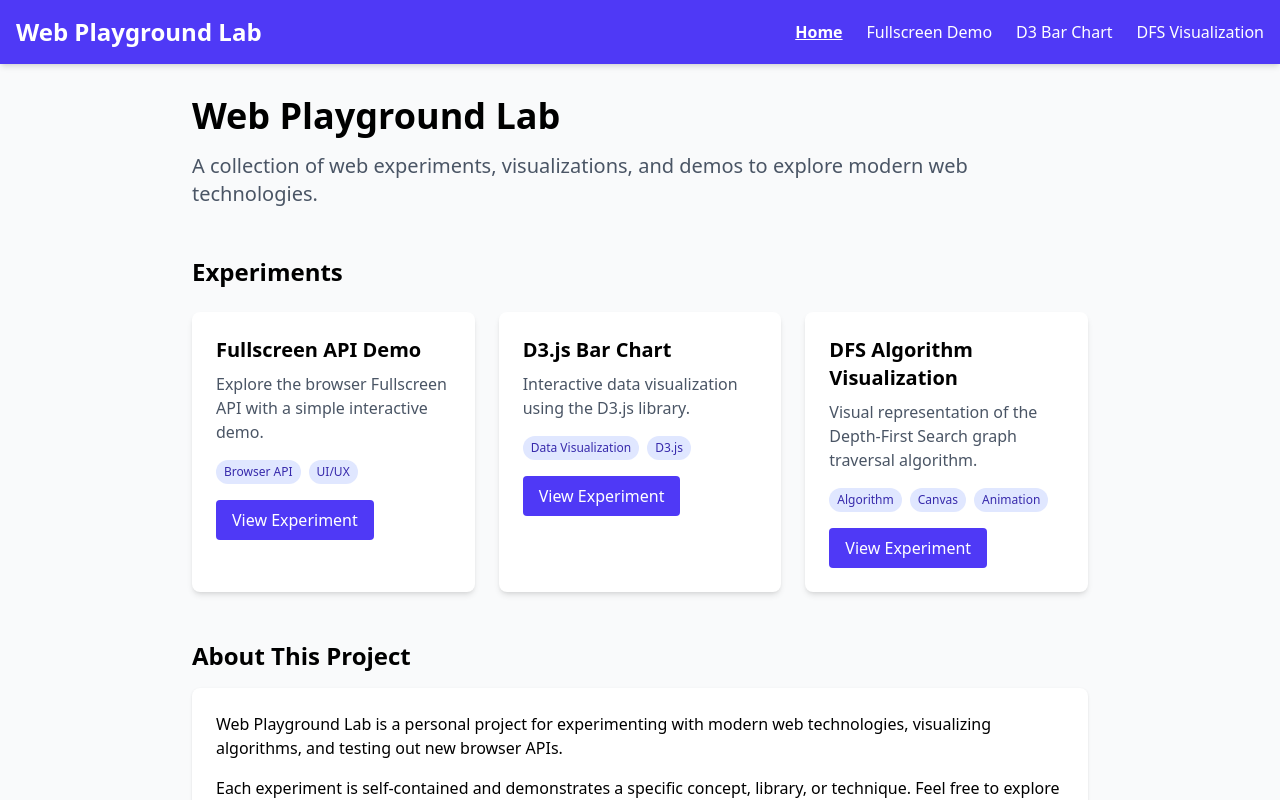
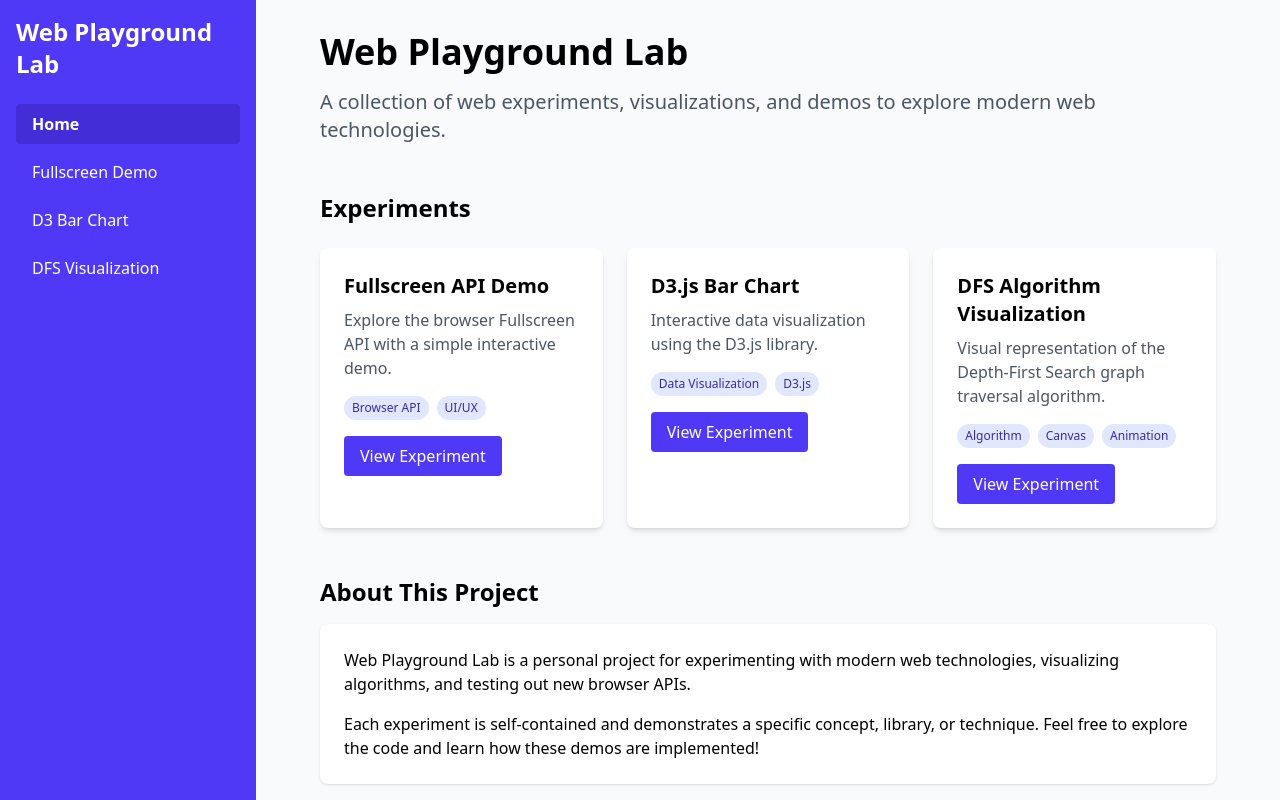
Before and after one commit to bonyuta0204/web-playground-lab, a React (Vite) app: page / in a window 1280 px wide. Shown: the top 800 px of the page. Built offline with nearby package versions, Linux system fonts and the light colour scheme.

Commit message:
Use sidebar instead of header

```diff
--- a/src/components/Layout.tsx
+++ b/src/components/Layout.tsx
@@ -22,18 +22,18 @@ const Layout = ({ children }: LayoutProps) => {
   ];
 
   return (
-    <div className="min-h-screen bg-gray-50">
-      <header className="bg-indigo-600 text-white shadow-md">
-        <div className="container mx-auto px-4 py-4">
-          <div className="flex justify-between items-center">
-            <h1 className="text-2xl font-bold">Web Playground Lab</h1>
-            <nav className="hidden md:block">
-              <ul className="flex space-x-6">
+    <div className="min-h-screen bg-gray-50 flex flex-col md:flex-row">
+      {/* Sidebar for desktop */}
+      <aside className="bg-indigo-600 text-white w-full md:w-64 md:min-h-screen md:fixed">
+        <div className="p-4">
+          <h1 className="text-2xl font-bold mb-6">Web Playground Lab</h1>
+          <nav>
+            <ul className="space-y-2">
               {navItems.map((item) => (
                 <li key={item.path}>
                   <Link
                     to={item.path}
-                      className={`hover:text-indigo-200 transition-colors ${currentPath === item.path ? 'font-bold underline' : ''}`}
+                    className={`block py-2 px-4 rounded hover:bg-indigo-700 transition-colors ${currentPath === item.path ? 'bg-indigo-700 font-bold' : ''}`}
                   >
                     {item.label}
                   </Link>
@@ -42,23 +42,11 @@ const Layout = ({ children }: LayoutProps) => {
             </ul>
           </nav>
         </div>
-          <nav className="md:hidden mt-4">
-            <ul className="flex flex-wrap gap-4">
-              {navItems.map((item) => (
-                <li key={item.path}>
-                  <Link
-                    to={item.path}
-                    className={`hover:text-indigo-200 transition-colors ${currentPath === item.path ? 'font-bold underline' : ''}`}
-                  >
-                    {item.label}
-                  </Link>
-                </li>
-              ))}
-            </ul>
-          </nav>
-        </div>
-      </header>
-      <main className="container mx-auto px-4 py-8">
+      </aside>
+
+      {/* Main content */}
+      <div className="flex-1 flex flex-col md:ml-64">
+        <main className="container mx-auto px-4 py-8 flex-grow">
           {children}
         </main>
         <footer className="bg-gray-800 text-white py-6">
@@ -68,6 +56,7 @@ const Layout = ({ children }: LayoutProps) => {
           </div>
         </footer>
       </div>
+    </div>
   );
 };
 
```
Lines whose indentation alone changed are shown as unchanged.
